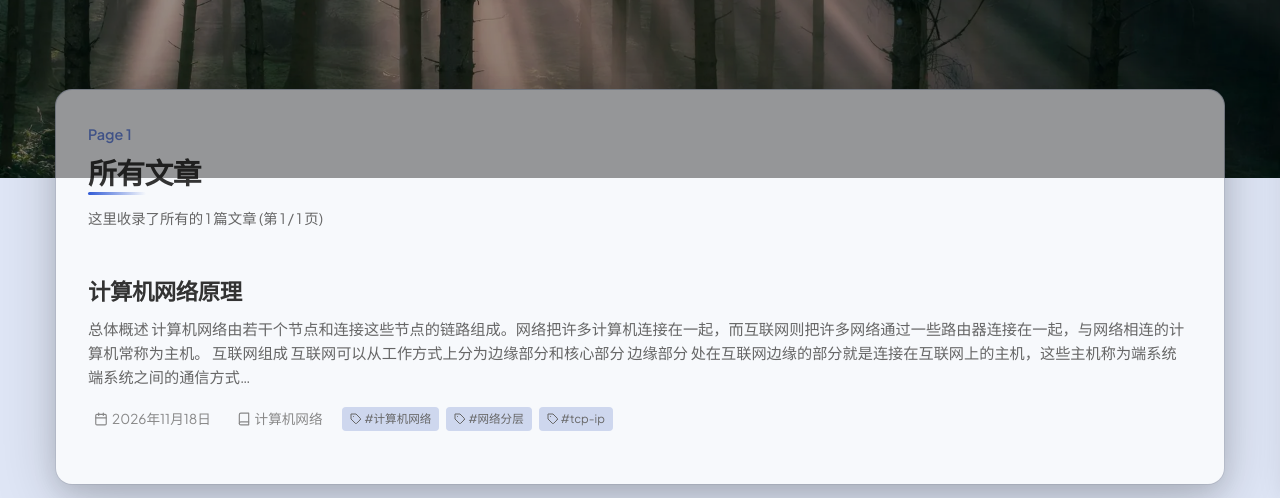
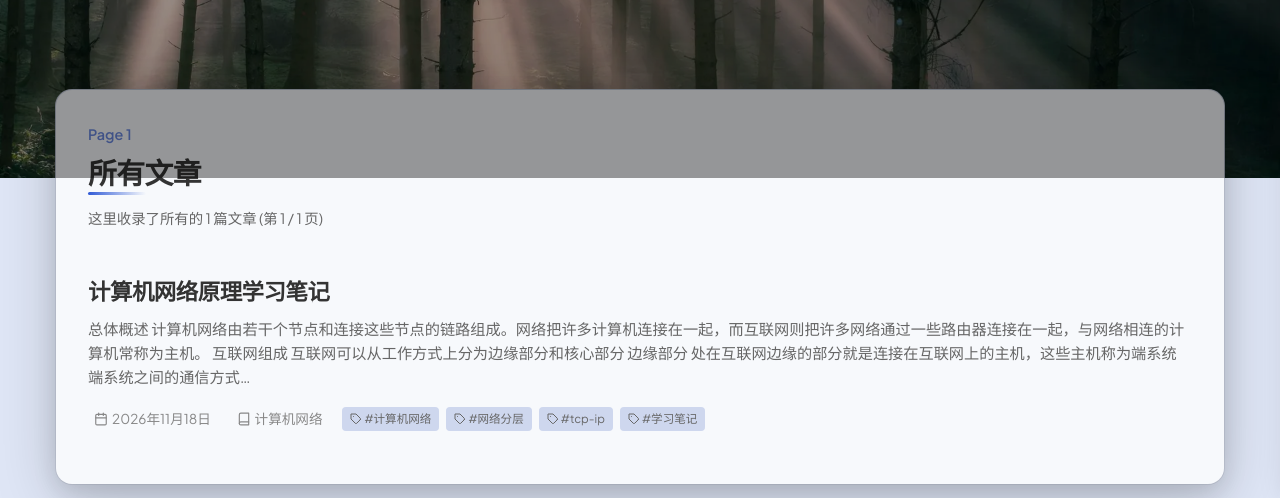
Before and after one commit to sqb550/blog, an Astro site: page /blog in a window 1280 px wide. Shown: the part 302-800 px from the top of the page. Built offline with nearby package versions, Linux system fonts and the light colour scheme; Astro itself is replaced by a stand-in of ours.

Commit message:
refactor: 优化

```diff
--- a/src/content/blog/computer-network-principles/index.md
+++ b/src/content/blog/computer-network-principles/index.md
@@ -1,5 +1,5 @@
 ---
-title: "计算机网络原理"
+title: "计算机网络原理学习笔记"
 date: "2026-11-19T02:20:30+08:00"
 description: "从互联网组成、网络性能和五层协议体系结构出发，结合网络工作原理、物理层、信道复用与宽带接入技术，梳理计算机网络的基础知识。"
 draft: false
@@ -9,6 +9,7 @@ tags:
   - "计算机网络"
   - "网络分层"
   - "tcp-ip"
+  - "学习笔记"
 ---
 
 # 总体概述
```
